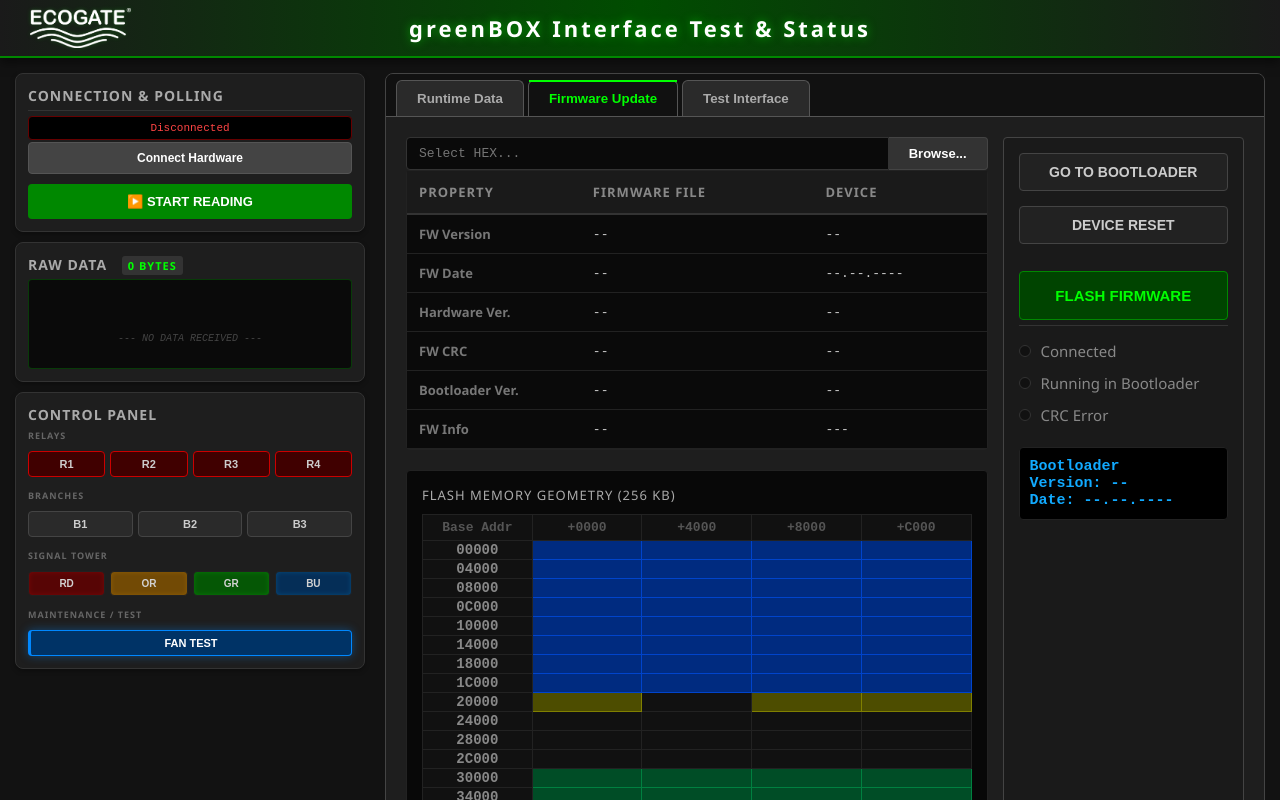
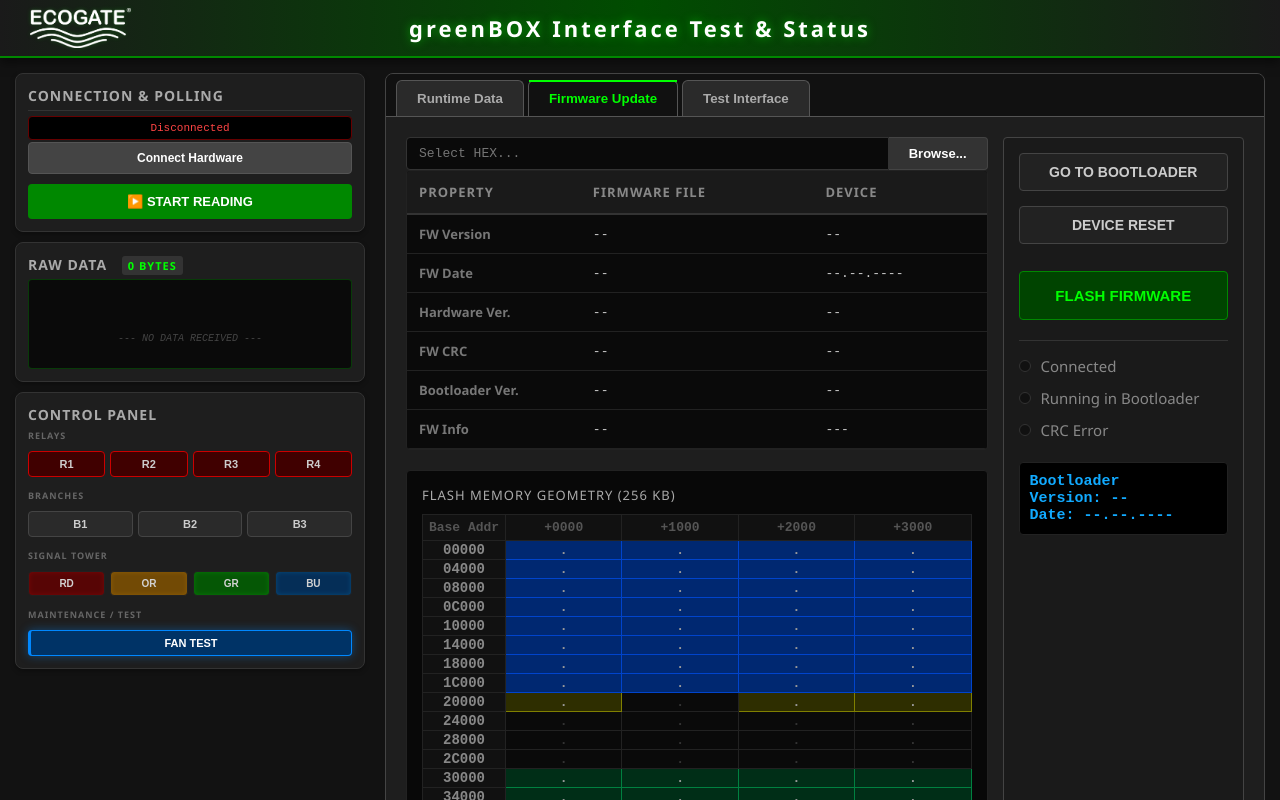
Before and after one commit to janharman/ADELIE-HW-INTERFACE--INTERVIEW, a React (Create React App) app: page / in a window 1280 px wide. Both pictures are taken after a click on the button "Firmware Update". Shown: the top 800 px of the page. Built offline with nearby package versions, Linux system fonts and the light colour scheme.

Commit message:
Tab done, wo/ interaction

```diff
--- a/src/components/FwFlashMap.js
+++ b/src/components/FwFlashMap.js
@@ -13,13 +13,21 @@
 ];
 
 const FwFlashMap = ({ buffer }) => {
-    const ROW_SIZE = 16 * 1024;    // 16 kB na řádek
-    const COLUMN_SIZE = 4 * 1024;  // 4 kB na buňku
-    const TOTAL_ROWS = 16;         // 16 řádků pro 256 kB
+	const PART_SIZE = 1024;
+    const COLUMN_SIZE = 4 * PART_SIZE;  		// 4 kB na buňku
+    const ROW_SIZE = COLUMN_SIZE * 4;   // 16 kB na řádek
+    const TOTAL_ROWS = 16;         		// 16 řádků pro 256 kB
 
     // Funkce pro kontrolu, zda jsou v 4kB bloku nějaká data
     const hasData = (addr) => {
         for (let i = 0; i < COLUMN_SIZE; i++) {
+            if (buffer[addr + i] !== 0xFF) return true;
+        }
+        return false;
+    };
+
+	const partData = (addr) => {
+        for (let i = 0; i < PART_SIZE; i++) {
             if (buffer[addr + i] !== 0xFF) return true;
         }
         return false;
@@ -50,9 +58,17 @@
             const cellAddr = rowStartAddr + (j * COLUMN_SIZE);
             const active = hasData(cellAddr); // Kontrola dat v HEXu
 
+			const colpart = [];
+			for (let k=0; k<4; k++)
+			{
+				 colpart.push({
+					yes: partData(cellAddr + k*1024)
+				 });
+			}
             columns.push({
                 addr: cellAddr,
                 active: active,
+				part: colpart,
                 ...getCellInfo(cellAddr)
             });
         }
@@ -67,9 +83,9 @@
                     <tr>
                         <th>Base Addr</th>
                         <th>+0000</th>
-                        <th>+4000</th>
-                        <th>+8000</th>
-                        <th>+C000</th>
+                        <th>+1000</th>
+                        <th>+2000</th>
+                        <th>+3000</th>
                     </tr>
                 </thead>
                 <tbody>
@@ -84,8 +100,15 @@
                                     className={`flash-cell ${getTypeClass(cell.type)} ${!cell.active ? 'inactive' : ''}`}
                                     title={cell.active ? `Data present at 0x${cell.addr.toString(16).toUpperCase()}` : 'Empty sector'}
                                 >
-                                    {/* Text zobrazíme jen pokud jsou v buňce data */}
-                                    {cell.active && <div className="cell-label">{cell.label}</div>}
+									<div className="cell-label">
+										{/* Text zobrazíme jen pokud jsou v buňce data */}
+										{cell.active? cell.label: '.'}
+									</div>
+									<div className='cell-parts'>
+										{cell.part.map((part) => (
+											<div className={`cell-part-div ${part.yes?'has-data':''}`}></div>
+										))}
+									</div>
                                 </td>
                             ))}
                         </tr>
--- a/src/components/FwUpdate.css
+++ b/src/components/FwUpdate.css
@@ -1,12 +1,33 @@
 /* --- FirmwareUpdate.css --- */
 
+/* Globální kontejnery */
 .fw-update-content {
     display: flex;
     gap: 15px;
-	justify-content: space-between;
+    justify-content: space-between;
 }
 
-/* File selection styling */
+.fw-main-grid {
+    gap: 15px;
+    min-height: 450px;
+    flex: 1;
+}
+
+/* Sidebar (Ovládací panel) */
+.fw-control-sidebar {
+    padding: 15px;
+    background: #1a1a1a;
+    border: 1px solid #444;
+    border-radius: 4px;
+    width: 25%;
+    min-width: 200px;
+    max-width: 300px;
+    display: flex;
+    flex-direction: column;
+    gap: 15px;
+}
+
+/* Výběr souboru */
 .fw-file-row {
     display: flex;
     width: 100%;
@@ -41,31 +62,7 @@
     background: #444;
 }
 
-/* Main Grid Layout: Table (4/5) and Controls (1/5) */
-.fw-main-grid {
-    gap: 15px;
-    min-height: 450px;
-	flex: 1;
-}
-
-/* Data Table Container */
-.fw-table-section {
-    background: #111;
-    border: 1px solid #222;
-    border-radius: 4px;
-}
-
-/* Right Sidebar Styling */
-.fw-control-sidebar {
-    padding: 15px;
-    background: #1a1a1a;
-    border: 1px solid #444;
-    border-radius: 4px;
-	width: 25%;
-	min-width: 200px;
-	max-width: 300px;
-}
-
+/* Tlačítka */
 .fw-btn-group {
     display: flex;
     flex-direction: column;
@@ -104,7 +101,7 @@
     box-shadow: 0 0 10px rgba(0, 255, 0, 0.2);
 }
 
-/* Indicators and BL Info Block */
+/* Indikátory a Bootloader Info */
 .fw-indicators {
     display: flex;
     flex-direction: column;
@@ -130,13 +127,11 @@
     border: 1px solid #333;
 }
 
-/* Status Dot Colors */
 .dot-on-green { background: #00ff00; box-shadow: 0 0 8px rgba(0, 255, 0, 0.4); }
 .dot-on-blue { background: #0088ff; box-shadow: 0 0 8px rgba(0, 136, 255, 0.4); }
 .dot-on-red { background: #ff0000; box-shadow: 0 0 8px rgba(255, 0, 0, 0.4); }
 .dot-off { background: #111; }
 
-/* Bootloader Info Terminal Style */
 .bl-info-block {
     margin-top: 10px;
     padding: 10px;
@@ -155,24 +150,17 @@
     font-size: 15px;
 }
 
-.bl-info-item label {
-    color: #666;
+.bl-info-item label { color: #666; }
+.bl-info-item span { color: #11aaff; font-weight: bold; }
+
+/* Porovnávací tabulka */
+.fw-table-section {
+    background: #111;
+    border: 1px solid #222;
+    border-radius: 4px;
+    overflow: hidden;
 }
 
-.bl-info-item span {
-    color: #11aaff;
-	font-weight: bold;
-}
-
-.fw-footer-status {
-    font-size: 10px;
-    color: #444;
-    text-transform: uppercase;
-}
-
-.status-text-ready { color: #00ff00; }
-
-/* --- Comparison Table Styling --- */
 .fw-comparison-table {
     width: 100%;
     border-collapse: collapse;
@@ -196,27 +184,13 @@
     color: #ccc;
 }
 
-.fw-comparison-table tr:hover {
-    background: #111;
-}
+.fw-comparison-table tr:hover { background: #111; }
 
-/* Highlight columns */
-.val-file {
-    color: #00ff00; /* Green for new file data */
-    font-family: monospace;
-}
+.val-file { color: #00ff00; font-family: monospace; }
+.val-device { color: #0088ff; font-family: monospace; }
+.fw-comparison-table td:first-child { color: #777; font-weight: bold; width: 30%; }
 
-.val-device {
-    color: #0088ff; /* Blue for current device data */
-    font-family: monospace;
-}
-
-.fw-comparison-table td:first-child {
-    color: #777;
-    font-weight: bold;
-    width: 30%;
-}
-
+/* Flash Memory Map */
 .fw-flash-map-container {
     margin-top: 20px;
     background: #080808;
@@ -250,34 +224,71 @@
 
 .flash-cell {
     border: 1px solid #222;
-	padding: 5px;
-    width: 20%;
     text-align: center;
     vertical-align: middle;
-    position: relative;
-    transition: opacity 0.2s;
-}
-
-.flash-cell:hover {
-    filter: brightness(1.2);
+    transition: filter 0.2s;
+	position: relative;
 }
 
 .cell-label {
     font-size: 13px;
     font-weight: bold;
     color: #fff;
+	position: absolute;
+	left: 50%;
+	top: 50%;
+	transform: translate(-50%, -50%);
+	white-space: nowrap;
+	pointer-events: none;
+	z-index: 2;
 }
 
-.cell-addr-small {
-    font-size: 9px;
-    color: rgba(255, 255, 255, 0.3);
-    margin-top: 2px;
+.cell-parts {
+	display: flex;
+	gap: 2px;
+	font-size: 8px;
+}
+.cell-part-div {
+	background: transparent;
+	width: 25%;
+	flex: 1;
+	height: 15px;
 }
 
-/* Barevné kódování buněk */
-.flash-cell.fw { background: #002b80; border-color: #0044cc; }
+.cell-part-div.has-data {
+	background-color: rgba(255, 255, 255, 0.15);
+}
+
+/* Barevné kódování buněk Flash Mapy */
+.flash-cell.fw { background: #0042bc; border-color: #0044cc; }
 .flash-cell.setup { background: #4d4d00; border-color: #808000; }
 .flash-cell.boot { background: #004d26; border-color: #008040; }
 .flash-cell.empty { background: #111; border-color: #222; color: #333; }
+.flash-cell.empty .cell-label { color: #555; }
+.flash-cell.inactive { filter:brightness(0.6) }
 
-.flash-cell.empty .cell-label { color: #333; }
+/* Legenda */
+.map-legend {
+    display: flex;
+    gap: 15px;
+    margin-top: 10px;
+    font-size: 11px;
+    color: #666;
+}
+
+.legend-item {
+    display: flex;
+    align-items: center;
+    gap: 5px;
+}
+
+.color-box {
+    width: 10px;
+    height: 10px;
+    border-radius: 2px;
+}
+
+.color-box.fw { background: #003399; }
+.color-box.setup { background: #555500; }
+.color-box.boot { background: #004422; }
+.color-box.empty { background: #1a1a1a; border: 1px solid #333; }
```
